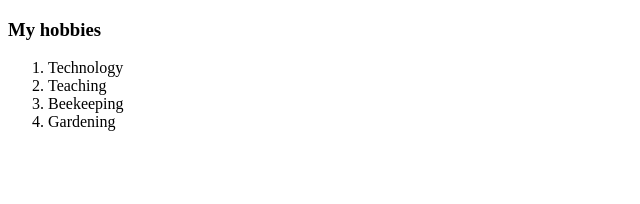
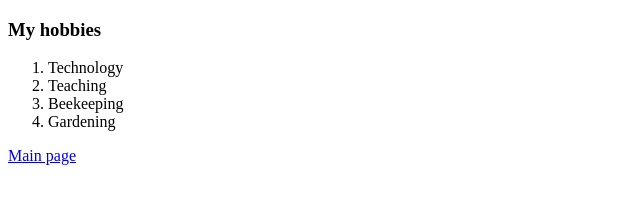
Before and after one commit to Iskanderrus/web-cv, a plain HTML site: page hobbies.html in a window 1280 px wide. Shown: the full height of the page, 0-640 px from the left. Drawn offline with Linux system fonts and the light colour scheme.

Commit message:
Link added on the Hobbies page

```diff
--- a/hobbies.html
+++ b/hobbies.html
@@ -12,6 +12,6 @@
         <li>Beekeeping</li>
         <li>Gardening</li>
       </ol>
-
+<a href="index.html">Main page</a>
 </body>
 </html>
```
